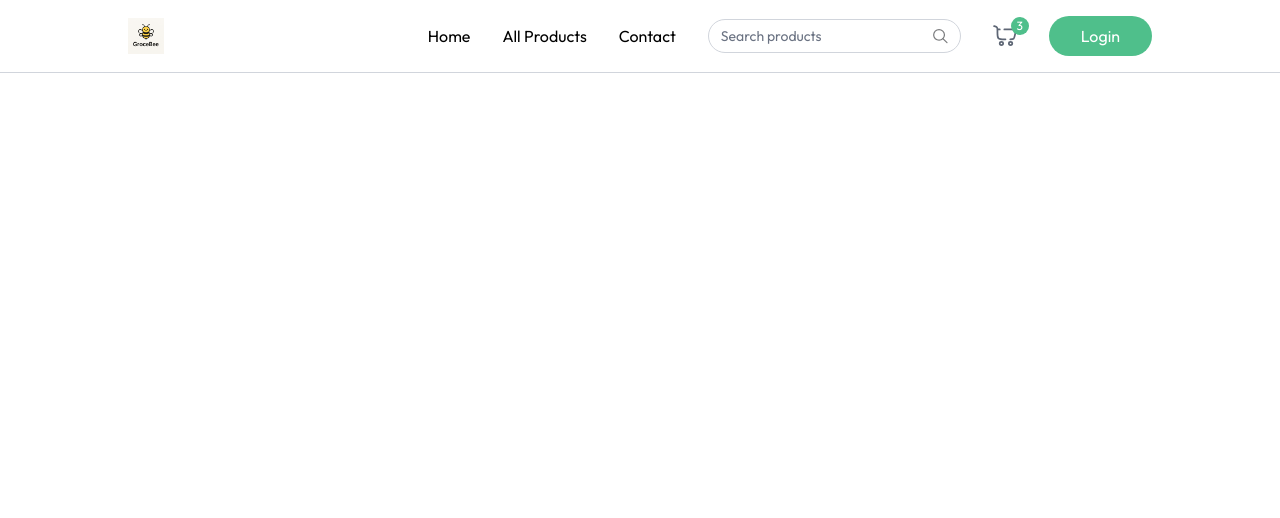
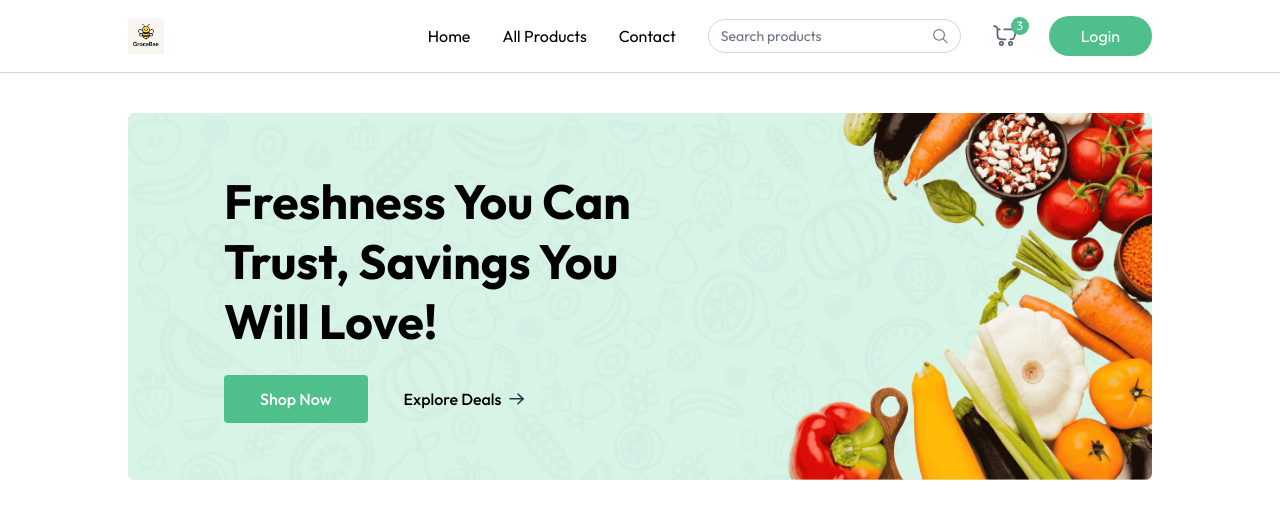
Before and after one commit to misoooo/GroceBee, a React (Vite) app in the folder client/: page / in a window 1280 px wide. Shown: the top 518 px of the page. Built offline with nearby package versions, Linux system fonts and the light colour scheme.

Commit message:
added the main banner

```diff
--- a/client/src/App.jsx
+++ b/client/src/App.jsx
@@ -1,10 +1,18 @@
 import React from "react";
 import Navbar from "./components/Navbar";
+import { Routes, Route, useLocation  } from "react-router-dom";
+import Home from './pages/Home';
 
 const App = () => {
+  const isSellerPath = useLocation().pathname.includes("seller");
   return (
     <div>
-      <Navbar />
+      {isSellerPath ? null : <Navbar />}
+      <div className={isSellerPath ? "" : "px-6 md:px-16 lg:px-24 xl:px-32"}>
+        <Routes>
+          <Route path='/' element={<Home/>} />
+        </Routes>
+      </div>
     </div>
   );
 };
--- /dev/null
+++ b/client/src/components/MainBanner.jsx
@@ -0,0 +1,53 @@
+import React from "react";
+import { assets } from "../assets/assets";
+import { Link } from "react-router-dom";
+
+const MainBanner = () => {
+  return (
+    <div className="relative">
+      <img
+        src={assets.main_banner_bg}
+        alt="banner"
+        className="w-full hidden md:block"
+      />
+      <img
+        src={assets.main_banner_bg_sm}
+        alt="banner"
+        className="w-full md:hidden"
+      />
+      <div className="absolute inset-0 flex flex-col items-center md:items-start justify-end md:justify-center pb-24 md:pb-0 px-4 md:pl-18 lg:pl-24">
+        <h1 className="text-3xl md:text-4xl lg:text-5xl font-bold text-center md:text-left max-w-72 md:max-w-80 lg:max-w-105 leading-tight lg:leading-15">
+          Freshness You Can Trust, Savings You Will Love!
+        </h1>
+
+        <div className="flex items-center mt-6 font-medium">
+          <Link
+            to={"/products"}
+            className="group flex items-center gap-2 px-7 md:px-9 py-3 bg-primary hover:bg-primary-dull transition rounded text-white cursor-pointer"
+          >
+            Shop Now
+            <img
+              className="md:hidden transition group-focus:translate-x-1"
+              src={assets.white_arrow_icon}
+              alt="arrow"
+            />
+          </Link>
+
+          <Link
+            to={"/products"}
+            className="group hidden md:flex items-center gap-2 px-9 py-3 cursor-pointer"
+          >
+            Explore Deals
+            <img
+              className="transition group-hover:translate-x-1"
+              src={assets.black_arrow_icon}
+              alt="arrow"
+            />
+          </Link>
+        </div>
+      </div>
+    </div>
+  );
+};
+
+export default MainBanner;
--- /dev/null
+++ b/client/src/pages/Home.jsx
@@ -0,0 +1,12 @@
+import React from "react";
+import MainBanner from "../components/MainBanner";
+
+const Home = () => {
+  return (
+    <div className="mt-10">
+      <MainBanner />
+    </div>
+  );
+};
+
+export default Home;
```
